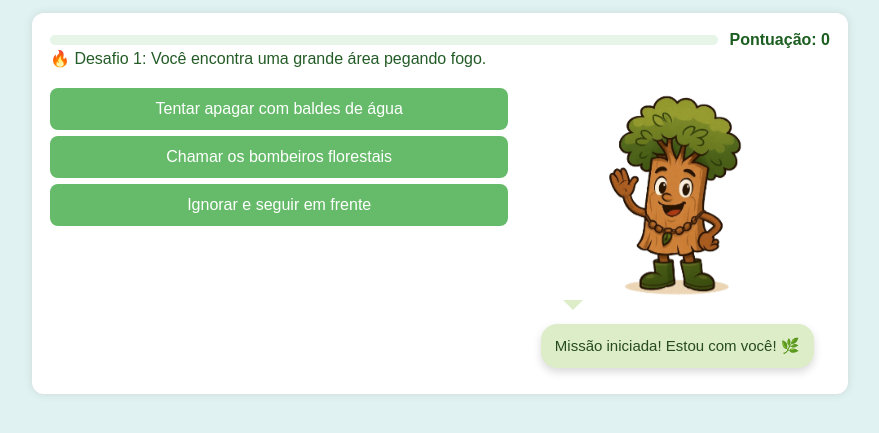
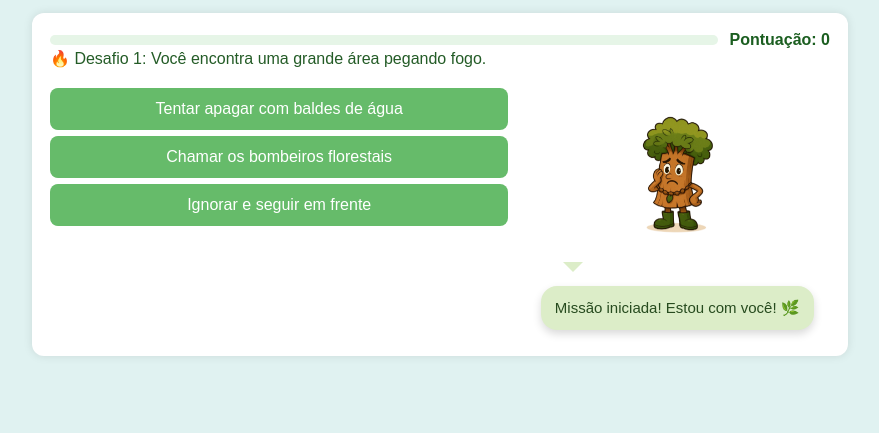
Before and after one commit to lavignia26/jogo, a plain HTML site: page index.html in a window 1280 px wide. Both pictures are taken after a click on the button "Iniciar Missão". Shown: the part 61-494 px from the top of the page, without its empty margins (200-1079 px from the left). Drawn offline with Linux system fonts and the light colour scheme.

Commit message:
mudança de imagem

```diff
--- a/index.html
+++ b/index.html
@@ -162,9 +162,9 @@ const dicas = [
 
 function setMascote(humor){
   const mapa = {
-    feliz: "mascote-feliz.png",
-    neutro: "mascote-neutro.png",
-    triste: "mascote-triste.png"
+    feliz: "3.png",
+    neutro: "2.png",
+    triste: "1.png"
   };
   mascote.classList.remove("jump","shake");
   if (humor === "feliz"){ mascote.classList.add("jump"); }
```
